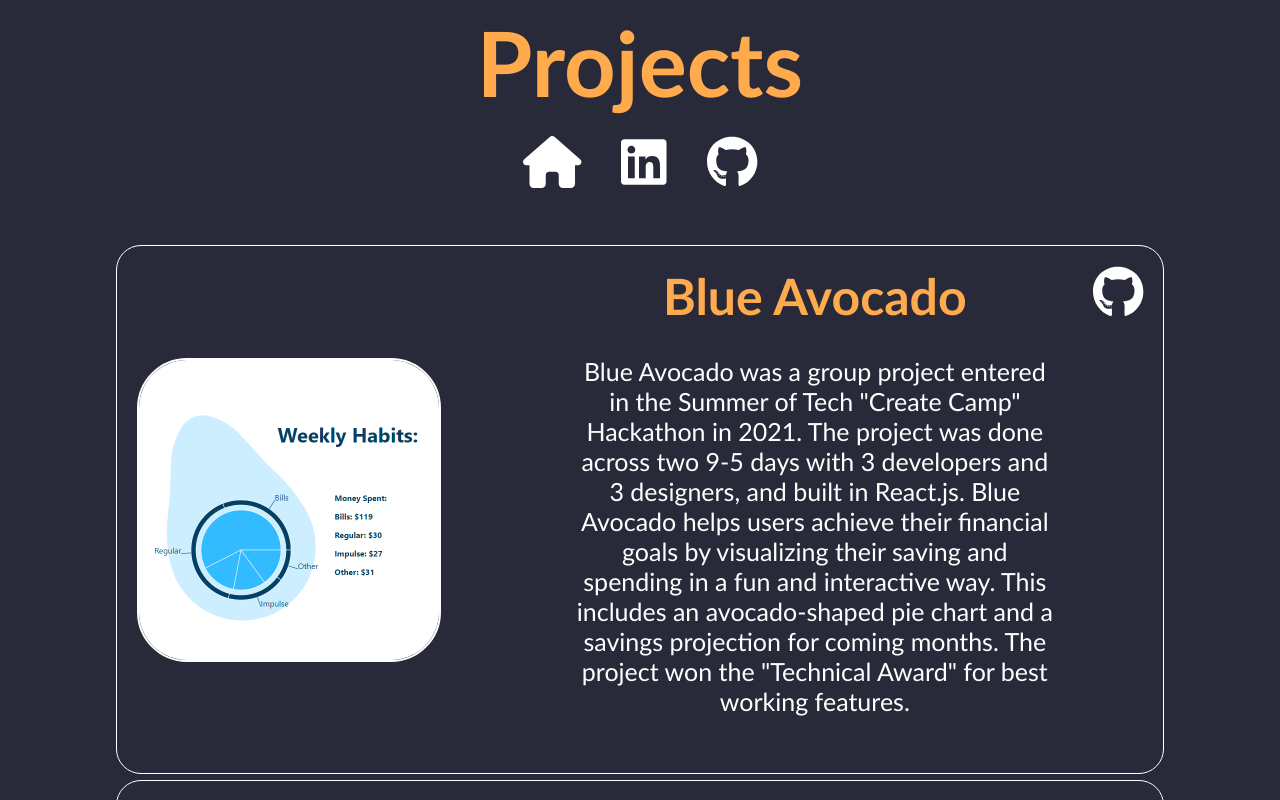
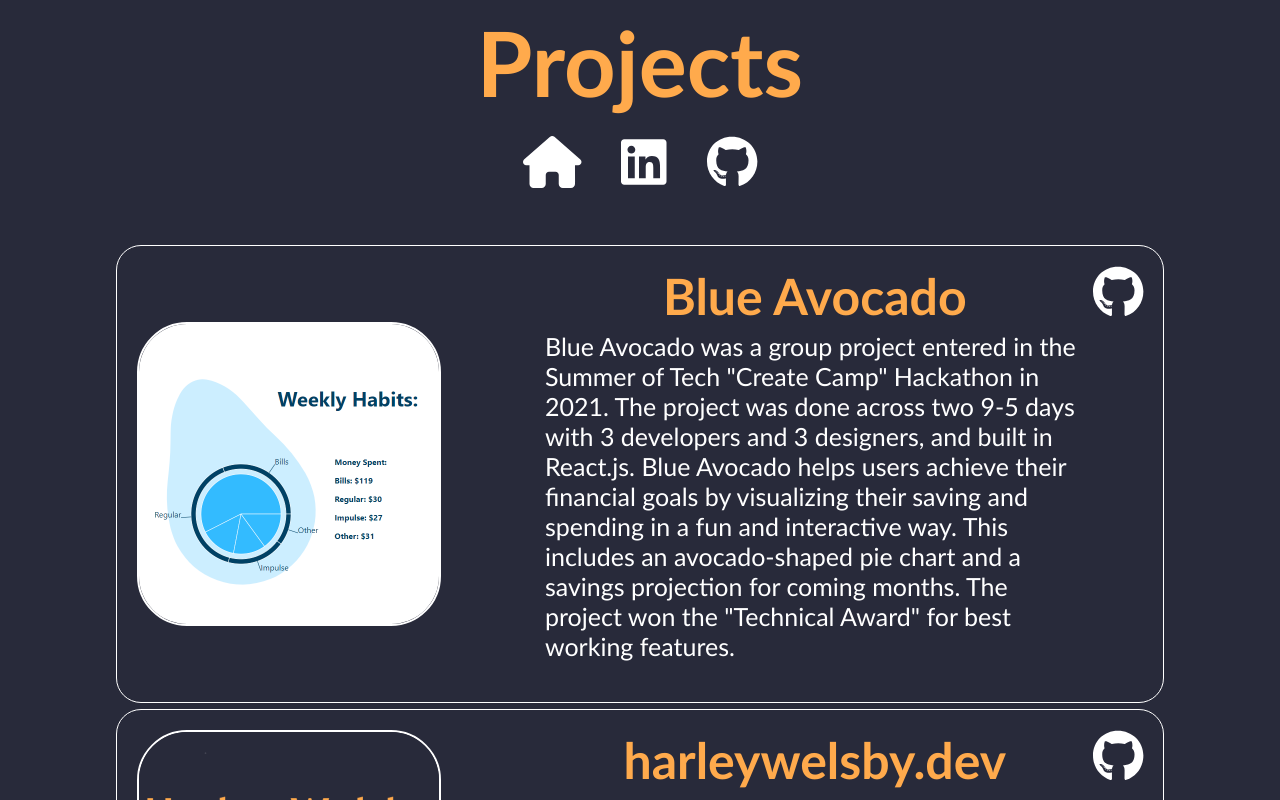
Before and after one commit to harleywelsby/Old-Portfolio-Site, a Next.js app: page /projects in a window 1280 px wide. Shown: the top 800 px of the page. Built offline with nearby package versions, Linux system fonts and the light colour scheme.

Commit message:
Nicer looking project info boxes

```diff
--- a/components/ProjectInfoBox.tsx
+++ b/components/ProjectInfoBox.tsx
@@ -27,7 +27,7 @@
   const { isUserOnMobile } = useContext(MobileUserContext);
 
   return (
-    <ProjectInfoBoxWrapper isMobile={isUserOnMobile}>
+    <ProjectInfoBoxWrapper>
       <InfoBoxContent>
         {!isUserOnMobile && (
           <Image
@@ -58,6 +58,8 @@
           </DescriptionText>
           {isUserOnMobile && (
             <Image
+              /* Styles are different here as styled components
+                 can't build on top of the next/Image component */
               className="profilePhoto mobileProjectPhoto selfCenter whiteOutline"
               src={imagePath}
               alt="ProjectDemo"
--- a/pages/_app.tsx
+++ b/pages/_app.tsx
@@ -1,5 +1,4 @@
 import "@/styles/globals.css";
-import "@/styles/mobile.css";
 import type { AppProps } from "next/app";
 import { Analytics } from "@vercel/analytics/react";
 import "@fortawesome/fontawesome-svg-core/styles.css";
--- a/styles/globals.css
+++ b/styles/globals.css
@@ -9,6 +9,8 @@
   -webkit-font-smoothing: antialiased;
   -moz-osx-font-smoothing: grayscale;
 }
+
+/* Image Component styles */
 
 .profilePhoto {
   display: flex;
@@ -56,10 +58,6 @@
   padding: 20px;
 }
 
-.projectBoxPadding {
-  padding: 3px;
-}
-
 .whiteOutline {
   border: 2px solid #fff;
 }
@@ -71,18 +69,3 @@
 .smallTitle {
   font-size: 50px;
 }
-
-/* Mobile and Web Specific Styles */
-
-.mobileProjectNameText {
-  font-size: 25px;
-}
-
-.mobileDescriptionText {
-  font-size: 12px;
-}
-
-.webDescriptionText {
-  font-size: 25px;
-  padding: 5px;
-}
--- a/styles/mobile.css
+++ /dev/null
@@ -1,7 +0,0 @@
-.mobilePageWrapper {
-  flex-direction: column-reverse;
-}
-
-.mobileTitleText {
-  font-size: 50px;
-}
--- a/styles/styledComponents.ts
+++ b/styles/styledComponents.ts
@@ -40,13 +40,13 @@
   flex-direction: column;
 `;
 
-export const ProjectInfoBoxWrapper = styled.div<ICrossPlatformComponent>`
+export const ProjectInfoBoxWrapper = styled.div`
   font-family: "Trebuchet MS", sans-serif;
   justify-content: center;
   align-items: center;
   display: flex;
   flex-direction: column;
-  padding: ${(props) => (props.isMobile ? "20px" : "3px")};
+  padding: 3px;
 `;
 
 /******************************
@@ -69,13 +69,14 @@
   display: contents;
   color: #ffaa4c;
   font-size: ${(props) => (props.isMobile ? "25px" : "50px")};
-`; // TODO
+`;
 
 export const DescriptionText = styled.p<ICrossPlatformComponent>`
-  margin-left: 2rem;
-  margin-right: 2rem;
-  margin-bottom: 2rem;
-  text-align: center;
+  margin-top: ${(props) => (props.isMobile ? "-1.5rem" : "0rem")};
+  margin-left: 0.2rem;
+  margin-right: 0.2rem;
+  margin-bottom: 1rem;
+  text-align: ${(props) => (props.isMobile ? "center" : "left")};
   font-size: ${(props) => (props.isMobile ? "12px" : "25px")};
   padding: ${(props) => (props.isMobile ? "0px" : "5px")};
 `;
```
